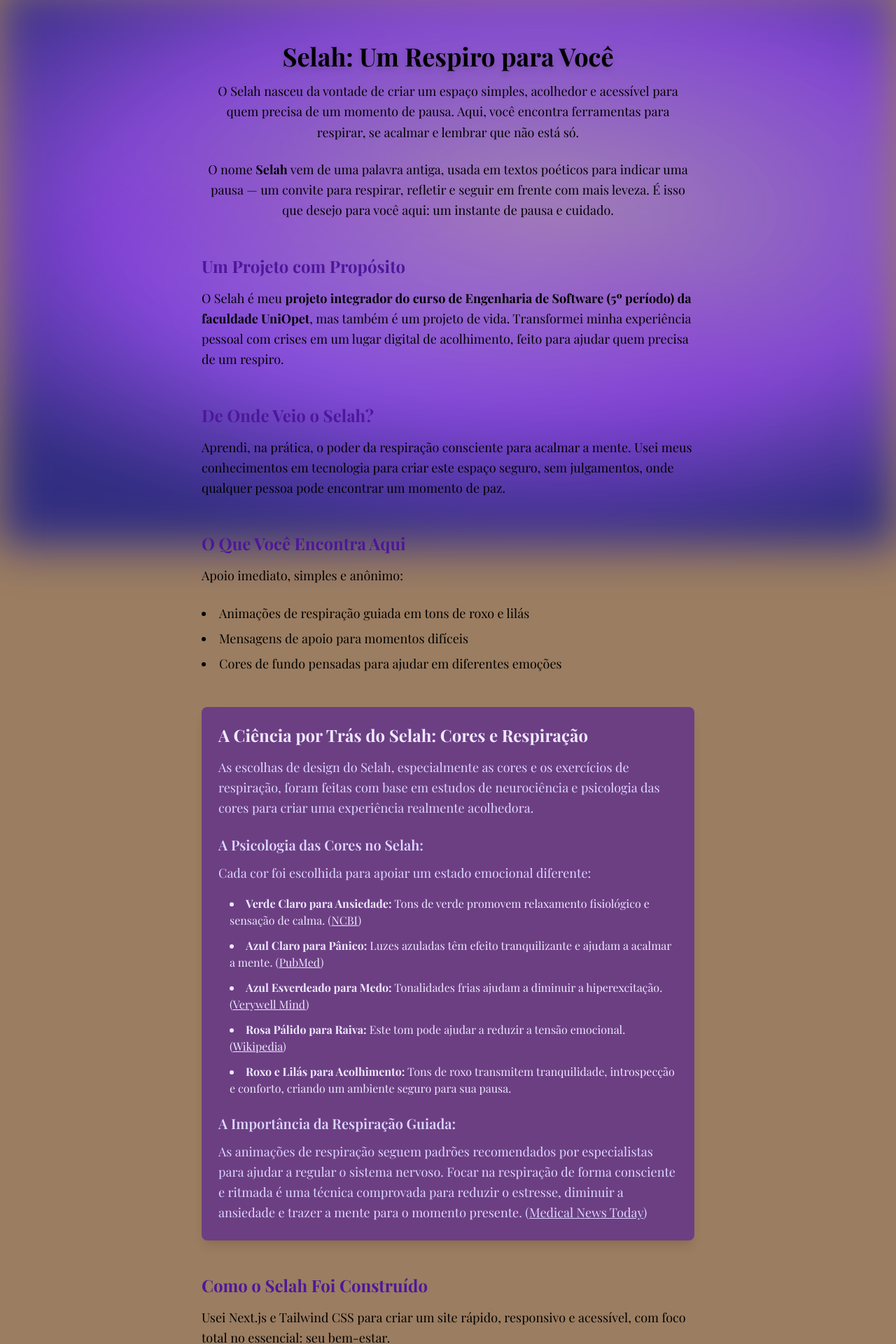
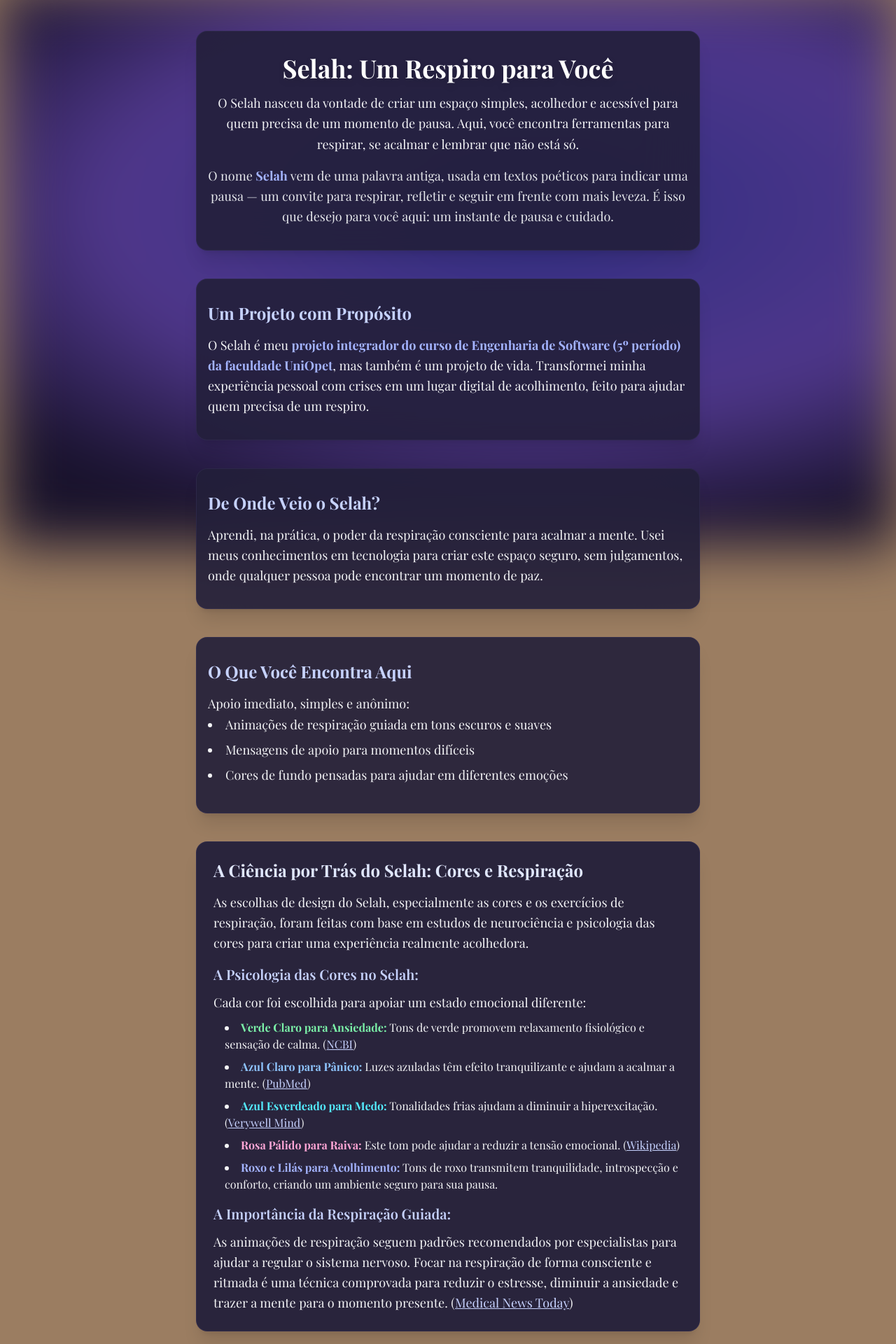
Before and after one commit to leticiael/selah-app, a Next.js app: page /sobre in a window 1280 px wide. Shown: the part 20-1940 px from the top of the page at 70% size. Built offline with nearby package versions, Linux system fonts and the light colour scheme; a web font is replaced by a local one.

Commit message:
about us 2.0

```diff
--- a/src/app/sobre/page.tsx
+++ b/src/app/sobre/page.tsx
@@ -2,111 +2,110 @@
 export default function Sobre() {
   return (
     <main className="relative min-h-screen w-full overflow-x-hidden flex flex-col items-center justify-center px-0 py-0">
-      {/* Fundo animado com gradiente roxo/lilás escuro e blur */}
+      {/* Fundo animado com gradiente escuro roxo/azul e blur forte */}
       <div
         className="fixed inset-0 -z-10 animate-gradient-move"
         style={{
           background:
-            "radial-gradient(ellipse 80% 60% at 60% 40%, #a78bfa88 0%, #7c3aedcc 60%, #312e81 100%), radial-gradient(ellipse 60% 40% at 30% 70%, #c4b5fd55 0%, #a21caf44 80%, transparent 100%)",
-          filter: "blur(32px)",
+            "radial-gradient(ellipse 80% 60% at 60% 40%, #312e81 0%, #4f378b 60%, #18122b 100%), radial-gradient(ellipse 60% 40% at 30% 70%, #6d28d9 0%, #312e81 80%, transparent 100%)",
+          filter: "blur(40px)",
           transition: "background 1s",
         }}
       />
-      <div className="max-w-3xl mx-auto px-4 sm:px-8 py-12 sm:py-20">
+      <div className="max-w-3xl mx-auto px-2 sm:px-6 py-10 sm:py-16">
         {/* Introdução com Carinho e Significado */}
-        <section className="text-center mb-12">
-          <h1 className="text-4xl font-bold text-black mb-4 drop-shadow-lg">Selah: Um Respiro para Você</h1>
-          <p className="text-lg leading-relaxed mb-6 text-black">
+        <section className="text-center mb-10 bg-[#23203a]/90 backdrop-blur-2xl rounded-2xl shadow-xl px-4 py-8 border border-[#3b3660]/40">
+          <h1 className="text-4xl font-bold text-white mb-4 drop-shadow-lg">Selah: Um Respiro para Você</h1>
+          <p className="text-lg leading-relaxed mb-4 text-gray-100">
             O Selah nasceu da vontade de criar um espaço simples, acolhedor e acessível para quem precisa de um momento de pausa. Aqui, você encontra ferramentas para respirar, se acalmar e lembrar que não está só.
           </p>
-          <p className="text-lg leading-relaxed mb-6 text-black">
-            O nome <strong>Selah</strong> vem de uma palavra antiga, usada em textos poéticos para indicar uma pausa — um convite para respirar, refletir e seguir em frente com mais leveza. É isso que desejo para você aqui: um instante de pausa e cuidado.
+          <p className="text-lg leading-relaxed text-gray-200">
+            O nome <strong className="text-indigo-300">Selah</strong> vem de uma palavra antiga, usada em textos poéticos para indicar uma pausa — um convite para respirar, refletir e seguir em frente com mais leveza. É isso que desejo para você aqui: um instante de pausa e cuidado.
           </p>
         </section>
 
         {/* O Projeto Mais Importante */}
-        <section className="mb-12">
-          <h2 className="text-2xl font-bold text-violet-900 mb-4">Um Projeto com Propósito</h2>
-          <p className="text-lg leading-relaxed mb-6 text-black">
-            O Selah é meu <strong>projeto integrador do curso de Engenharia de Software (5º período) da faculdade UniOpet</strong>, mas também é um projeto de vida. Transformei minha experiência pessoal com crises em um lugar digital de acolhimento, feito para ajudar quem precisa de um respiro.
+        <section className="mb-10 bg-[#23203a]/90 backdrop-blur-2xl rounded-2xl shadow-xl px-4 py-8 border border-[#3b3660]/40">
+          <h2 className="text-2xl font-bold text-indigo-200 mb-4">Um Projeto com Propósito</h2>
+          <p className="text-lg leading-relaxed text-gray-100">
+            O Selah é meu <strong className="text-indigo-300">projeto integrador do curso de Engenharia de Software (5º período) da faculdade UniOpet</strong>, mas também é um projeto de vida. Transformei minha experiência pessoal com crises em um lugar digital de acolhimento, feito para ajudar quem precisa de um respiro.
           </p>
         </section>
 
-
         {/* Minha História e Motivação */}
-        <section className="mb-12">
-          <h2 className="text-2xl font-bold text-violet-900 mb-4">
+        <section className="mb-10 bg-[#23203a]/90 backdrop-blur-2xl rounded-2xl shadow-xl px-4 py-8 border border-[#3b3660]/40">
+          <h2 className="text-2xl font-bold text-indigo-200 mb-4">
             De Onde Veio o Selah?
           </h2>
-          <p className="text-lg leading-relaxed mb-6 text-black">
+          <p className="text-lg leading-relaxed text-gray-100">
             Aprendi, na prática, o poder da respiração consciente para acalmar a mente. Usei meus conhecimentos em tecnologia para criar este espaço seguro, sem julgamentos, onde qualquer pessoa pode encontrar um momento de paz.
           </p>
         </section>
 
         {/* O Que o Selah Oferece */}
-        <section className="mb-12">
-          <h2 className="text-2xl font-bold text-violet-900 mb-4">O Que Você Encontra Aqui</h2>
-          <p className="text-lg leading-relaxed mb-6 text-black">
+        <section className="mb-10 bg-[#23203a]/90 backdrop-blur-2xl rounded-2xl shadow-xl px-4 py-8 border border-[#3b3660]/40">
+          <h2 className="text-2xl font-bold text-indigo-200 mb-4">O Que Você Encontra Aqui</h2>
+          <p className="text-lg leading-relaxed text-gray-100">
             Apoio imediato, simples e anônimo:
           </p>
-          <ul className="list-disc list-inside mb-6 space-y-2 text-black">
-            <li className="text-lg">Animações de respiração guiada em tons de roxo e lilás</li>
+          <ul className="list-disc list-inside mb-2 space-y-2 text-gray-100">
+            <li className="text-lg">Animações de respiração guiada em tons escuros e suaves</li>
             <li className="text-lg">Mensagens de apoio para momentos difíceis</li>
             <li className="text-lg">Cores de fundo pensadas para ajudar em diferentes emoções</li>
           </ul>
         </section>
 
         {/* Ciência por Trás do Selah */}
-        <section className="mb-12 p-6 bg-violet-900/60 rounded-lg shadow-lg backdrop-blur-md">
-          <h2 className="text-2xl font-bold text-violet-100 mb-4">A Ciência por Trás do Selah: Cores e Respiração</h2>
-          <p className="text-lg leading-relaxed mb-6 text-violet-200">
+        <section className="mb-10 p-6 bg-[#23203a]/95 backdrop-blur-2xl rounded-2xl shadow-xl border border-[#3b3660]/40">
+          <h2 className="text-2xl font-bold text-indigo-100 mb-4">A Ciência por Trás do Selah: Cores e Respiração</h2>
+          <p className="text-lg leading-relaxed mb-4 text-gray-100">
             As escolhas de design do Selah, especialmente as cores e os exercícios de respiração, foram feitas com base em estudos de neurociência e psicologia das cores para criar uma experiência realmente acolhedora.
           </p>
-          <h3 className="text-xl font-semibold text-violet-200 mb-3">A Psicologia das Cores no Selah:</h3>
-          <p className="text-lg leading-relaxed mb-4 text-violet-200">
+          <h3 className="text-xl font-semibold text-indigo-200 mb-3">A Psicologia das Cores no Selah:</h3>
+          <p className="text-lg leading-relaxed mb-2 text-gray-100">
             Cada cor foi escolhida para apoiar um estado emocional diferente:
           </p>
-          <ul className="list-disc list-inside space-y-3 mb-6 pl-4 text-violet-100">
+          <ul className="list-disc list-inside space-y-2 mb-4 pl-4 text-gray-100">
             <li>
-              <strong>Verde Claro para Ansiedade:</strong> Tons de verde promovem relaxamento fisiológico e sensação de calma. (<a href="https://pmc.ncbi.nlm.nih.gov/articles/PMC4823907/" target="_blank" rel="noopener noreferrer" className="underline">NCBI</a>)
+              <strong className="text-green-300">Verde Claro para Ansiedade:</strong> Tons de verde promovem relaxamento fisiológico e sensação de calma. (<a href="https://pmc.ncbi.nlm.nih.gov/articles/PMC4823907/" target="_blank" rel="noopener noreferrer" className="underline text-indigo-200">NCBI</a>)
             </li>
             <li>
-              <strong>Azul Claro para Pânico:</strong> Luzes azuladas têm efeito tranquilizante e ajudam a acalmar a mente. (<a href="https://pubmed.ncbi.nlm.nih.gov/28701170/" target="_blank" rel="noopener noreferrer" className="underline">PubMed</a>)
+              <strong className="text-blue-300">Azul Claro para Pânico:</strong> Luzes azuladas têm efeito tranquilizante e ajudam a acalmar a mente. (<a href="https://pubmed.ncbi.nlm.nih.gov/28701170/" target="_blank" rel="noopener noreferrer" className="underline text-indigo-200">PubMed</a>)
             </li>
             <li>
-              <strong>Azul Esverdeado para Medo:</strong> Tonalidades frias ajudam a diminuir a hiperexcitação. (<a href="https://www.verywellmind.com/color-psychology-2795824" target="_blank" rel="noopener noreferrer" className="underline">Verywell Mind</a>)
+              <strong className="text-cyan-300">Azul Esverdeado para Medo:</strong> Tonalidades frias ajudam a diminuir a hiperexcitação. (<a href="https://www.verywellmind.com/color-psychology-2795824" target="_blank" rel="noopener noreferrer" className="underline text-indigo-200">Verywell Mind</a>)
             </li>
             <li>
-              <strong>Rosa Pálido para Raiva:</strong> Este tom pode ajudar a reduzir a tensão emocional. (<a href="https://en.wikipedia.org/wiki/Baker-Miller_pink" target="_blank" rel="noopener noreferrer" className="underline">Wikipedia</a>)
+              <strong className="text-pink-300">Rosa Pálido para Raiva:</strong> Este tom pode ajudar a reduzir a tensão emocional. (<a href="https://en.wikipedia.org/wiki/Baker-Miller_pink" target="_blank" rel="noopener noreferrer" className="underline text-indigo-200">Wikipedia</a>)
             </li>
             <li>
-              <strong>Roxo e Lilás para Acolhimento:</strong> Tons de roxo transmitem tranquilidade, introspecção e conforto, criando um ambiente seguro para sua pausa.
+              <strong className="text-indigo-300">Roxo e Lilás para Acolhimento:</strong> Tons de roxo transmitem tranquilidade, introspecção e conforto, criando um ambiente seguro para sua pausa.
             </li>
           </ul>
-          <h3 className="text-xl font-semibold text-violet-200 mb-3">A Importância da Respiração Guiada:</h3>
-          <p className="text-lg leading-relaxed text-violet-200">
-            As animações de respiração seguem padrões recomendados por especialistas para ajudar a regular o sistema nervoso. Focar na respiração de forma consciente e ritmada é uma técnica comprovada para reduzir o estresse, diminuir a ansiedade e trazer a mente para o momento presente. (<a href="https://www.medicalnewstoday.com/articles/324417" target="_blank" rel="noopener noreferrer" className="underline">Medical News Today</a>)
+          <h3 className="text-xl font-semibold text-indigo-200 mb-3">A Importância da Respiração Guiada:</h3>
+          <p className="text-lg leading-relaxed text-gray-100">
+            As animações de respiração seguem padrões recomendados por especialistas para ajudar a regular o sistema nervoso. Focar na respiração de forma consciente e ritmada é uma técnica comprovada para reduzir o estresse, diminuir a ansiedade e trazer a mente para o momento presente. (<a href="https://www.medicalnewstoday.com/articles/324417" target="_blank" rel="noopener noreferrer" className="underline text-indigo-200">Medical News Today</a>)
           </p>
         </section>
 
         {/* Aspectos Técnicos */}
-        <section className="mb-12">
-          <h2 className="text-2xl font-bold text-violet-900 mb-4">
+        <section className="mb-10 bg-[#23203a]/90 backdrop-blur-2xl rounded-2xl shadow-xl px-4 py-8 border border-[#3b3660]/40">
+          <h2 className="text-2xl font-bold text-indigo-200 mb-4">
             Como o Selah Foi Construído
           </h2>
-          <p className="text-lg leading-relaxed mb-6 text-black">
+          <p className="text-lg leading-relaxed text-gray-100">
             Usei Next.js e Tailwind CSS para criar um site rápido, responsivo e acessível, com foco total no essencial: seu bem-estar.
           </p>
         </section>
 
         {/* Mensagem Final Pessoal */}
-        <div className="text-center mt-12">
-          <p className="text-md italic text-black">
+        <div className="text-center mt-10 bg-[#23203a]/90 backdrop-blur-2xl rounded-2xl shadow-xl px-4 py-8 border border-[#3b3660]/40">
+          <p className="text-md italic text-gray-200">
             Espero que o Selah te traga um respiro, um momento de paz, e te ajude a encontrar seu ritmo novamente.
           </p>
           <a
             href="/"
-            className="inline-block mt-8 px-6 py-3 text-white bg-violet-700 rounded-xl border border-violet-800/20 hover:bg-violet-800 transition font-semibold"
+            className="inline-block mt-8 px-6 py-3 text-white bg-indigo-700 rounded-xl border border-indigo-800/20 hover:bg-indigo-800 transition font-semibold"
           >
             Voltar para início
           </a>
@@ -124,7 +123,7 @@ export default function Sobre() {
         }
         .animate-gradient-move {
           background-size: 200% 200%, 180% 180%;
-          animation: gradient-move 12s ease-in-out infinite alternate;
+          animation: gradient-move 16s ease-in-out infinite alternate;
         }
       `}</style>
     </main>
```
